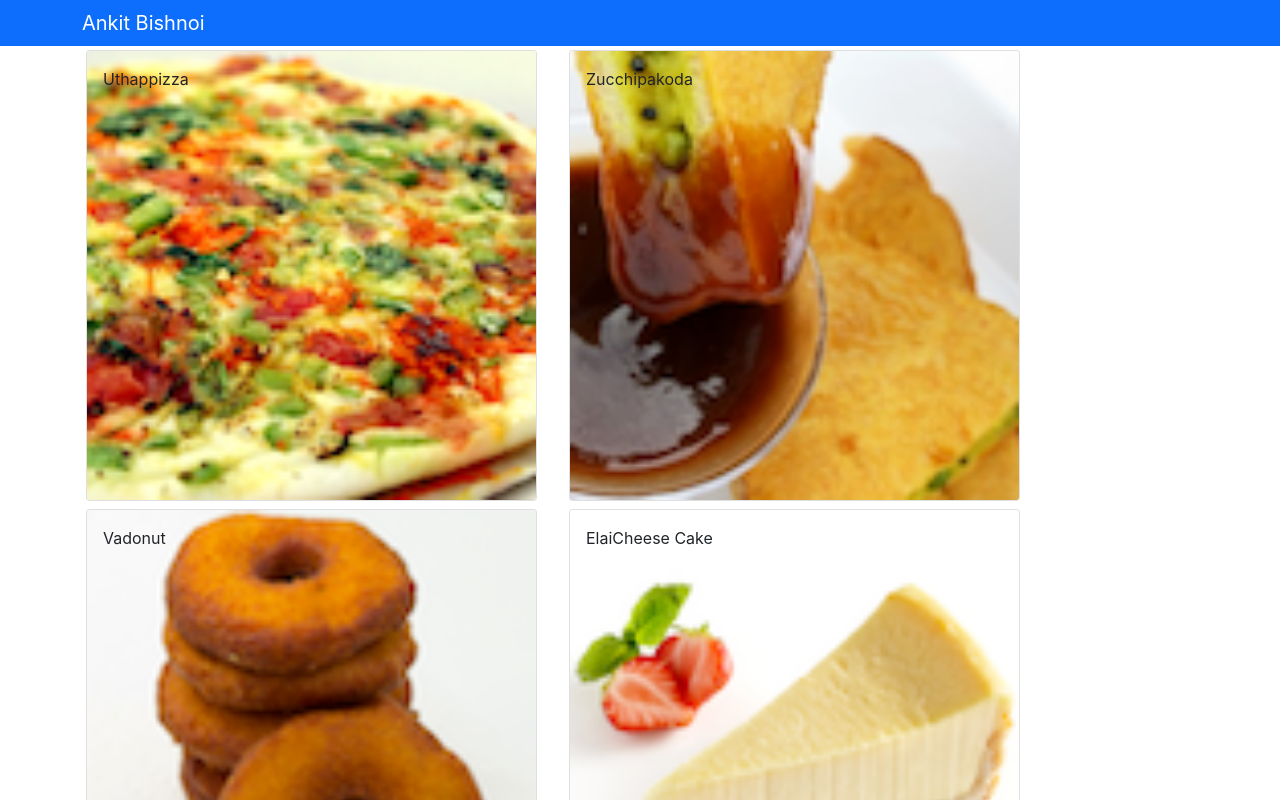
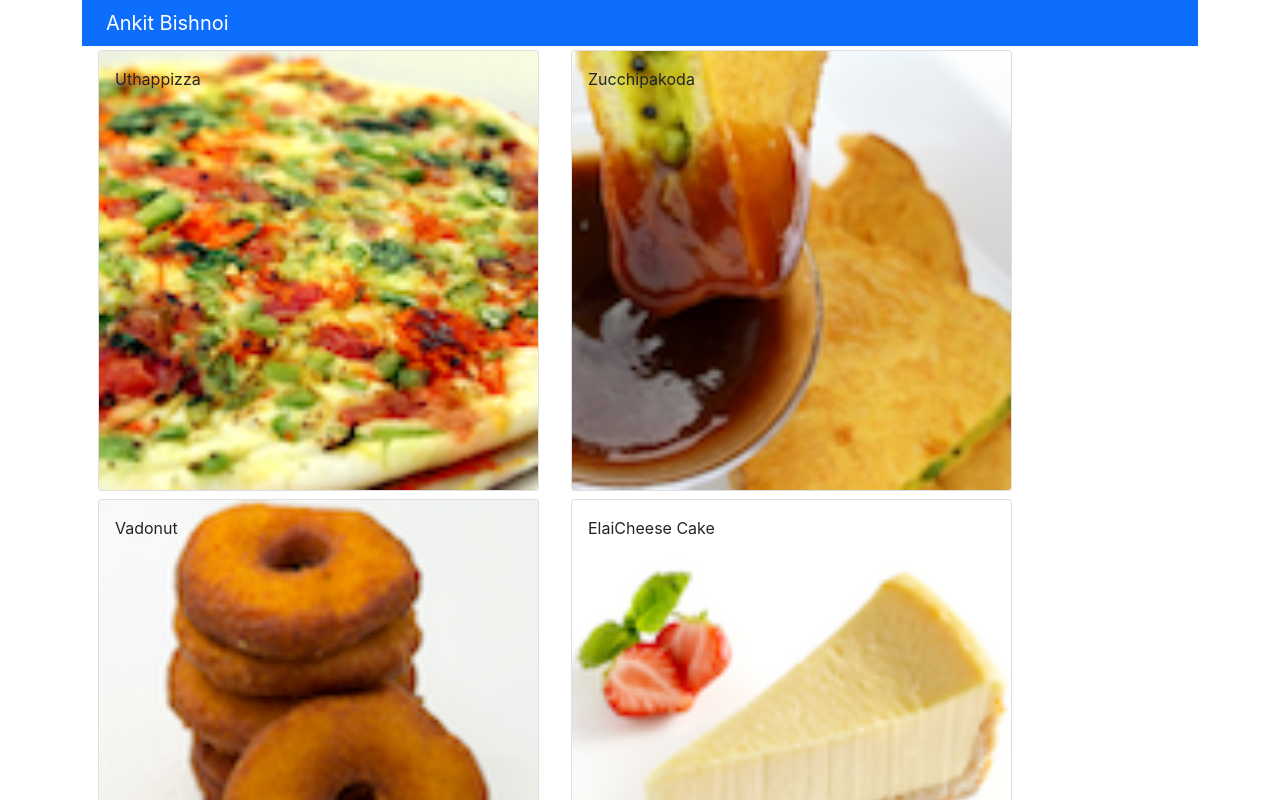
Before and after one commit to meta-ankit-kumar/react, a React (Create React App) app in the folder confusion/: page / in a window 1280 px wide. Shown: the top 800 px of the page. Built offline with nearby package versions, Linux system fonts and the light colour scheme.

Commit message:
Added new container component and code refactoring for the same

```diff
--- a/confusion/src/App.js
+++ b/confusion/src/App.js
@@ -1,6 +1,5 @@
 import './App.css';
-import Menu from "./components/MenuComponent"
-import { Navbar, NavbarBrand } from 'reactstrap';
+import Main from "./components/MainComponent"
 import DISHES from './shared/dishes';
 import { Component } from 'react';
 class App extends Component {
@@ -14,12 +13,7 @@ class App extends Component {
     render() {
       return (
         <div className="App">
-          <Navbar dark color="primary">
-            <div className="container">
-              <NavbarBrand href="/">Ankit Bishnoi</NavbarBrand>
-            </div>
-          </Navbar>
-          <Menu dishes={this.state.dishes}/>
+          <Main/>
         </div>
       );
     }
--- /dev/null
+++ b/confusion/src/components/MainComponent.js
@@ -0,0 +1,36 @@
+import Menu from "./MenuComponent";
+import { Navbar, NavbarBrand } from "reactstrap";
+import DISHES from "../shared/dishes";
+import { Component } from "react";
+import DishDetail from './DishdetailComponent'
+class Main extends Component {
+  constructor(props) {
+    super(props);
+    this.state = {
+      dishes: DISHES,
+      selectedDish: null,
+    };
+  }
+
+  onDishSelect(dishId) {
+      this.setState({
+          selectedDish: dishId
+      })
+  }
+
+  render() {
+    return (
+      <div className="container">
+        <Navbar dark color="primary">
+          <div className="container">
+            <NavbarBrand href="/">Ankit Bishnoi</NavbarBrand>
+          </div>
+        </Navbar>
+        <Menu dishes={this.state.dishes} onClick={(dishId) => this.onDishSelect(dishId)} />
+        <DishDetail dish={this.state.dishes.find(e => e.id === this.state.selectedDish)}/>
+      </div>
+    );
+  }
+}
+
+export default Main;
--- a/confusion/src/components/MenuComponent.js
+++ b/confusion/src/components/MenuComponent.js
@@ -1,27 +1,13 @@
 import React, { Component } from 'react';
 import { Card, CardImg, CardImgOverlay, CardTitle } from 'reactstrap';
-import DishDetail from './DishdetailComponent'
 
 class Menu extends Component {
-
-  constructor(props) {
-      super(props);
-
-      this.state = {
-          selectedDish: null
-      }
-  }
-
-  onDishSelect(dish) {
-      this.setState({ selectedDish: dish});
-  }
-
   render() {
       const menu = this.props.dishes.map((dish) => {
           return (
             <div key={dish.id} className="col-12 col-md-5 m-1">
               <Card
-                onClick={() => this.onDishSelect(dish)}>
+                onClick={() => this.props.onClick(dish.id)}>
                 <CardImg width="100%" src={dish.image} alt={dish.name} />
                 <CardImgOverlay>
                     <CardTitle>{dish.name}</CardTitle>
@@ -36,7 +22,6 @@ class Menu extends Component {
               <div className="row">
                   {menu}
               </div>
-              <DishDetail dish={this.state.selectedDish}/>
           </div>
       );
   }
```
